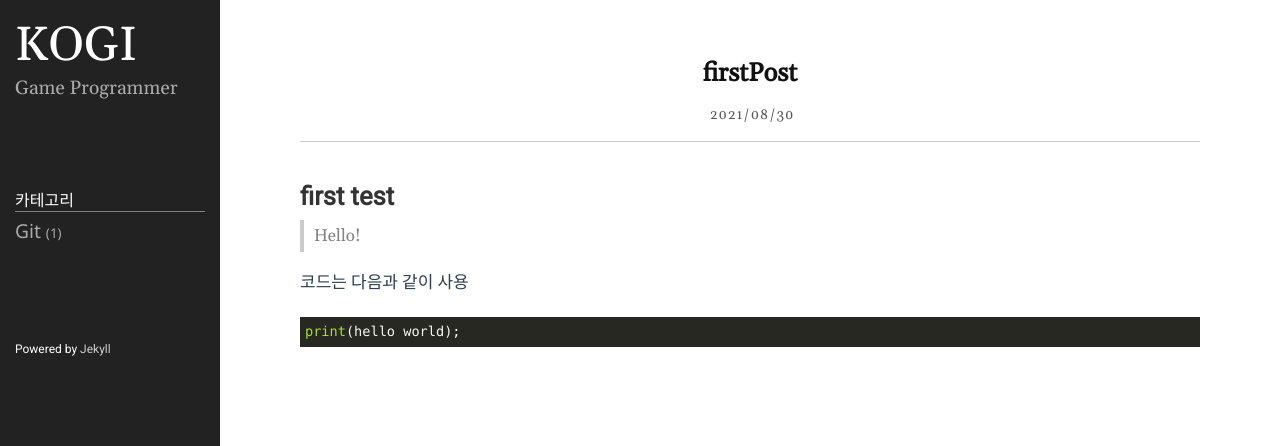
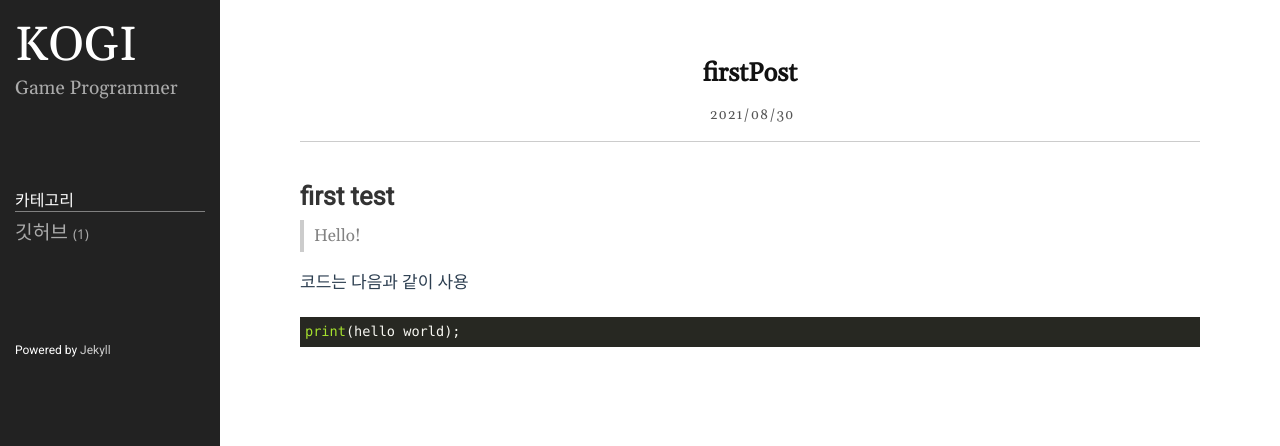
Before and after one commit to rrd0627/rrd0627.github.io, a Jekyll site: the page built from _posts/2021-08-30-firstPost.markdown, in a window 1280 px wide. Shown: the top 446 px of the page. Built offline with Jekyll 4.4.1, drawn with Linux system fonts in a browser that asks for light colours.

Commit message:
Fixed category sidebar  en2kor

```diff
--- a/_includes/category.html
+++ b/_includes/category.html
@@ -1,6 +1,6 @@
 <article class="post">
 	<header class="post-header home">
-		<div class="post-title">Category - <span id='category-name'></span></div>
+		<div class="post-title">카테고리 - <span id='category-name'></span></div>
 	</header>
 
 	<div class="post-content">
--- a/_includes/sidebar.html
+++ b/_includes/sidebar.html
@@ -1,6 +1,6 @@
 <div class="sidebar-item sidebar-header">
 	<div class='sidebar-brand'>
-		<a href="/about/">{{ site.title }}</a>
+		<a href="/">{{ site.title }}</a>
 	</div>
 	<p class="lead">{{ site.description }}</p>
 	{%- if social.github -%}
--- a/_posts/2021-08-30-firstPost.markdown
+++ b/_posts/2021-08-30-firstPost.markdown
@@ -2,7 +2,7 @@
 layout: post
 title: firstPost
 date: 2021-08-30 23:42:28 +0900
-category: git
+category: 깃허브
 ---
 # first test
 > Hello!
```
